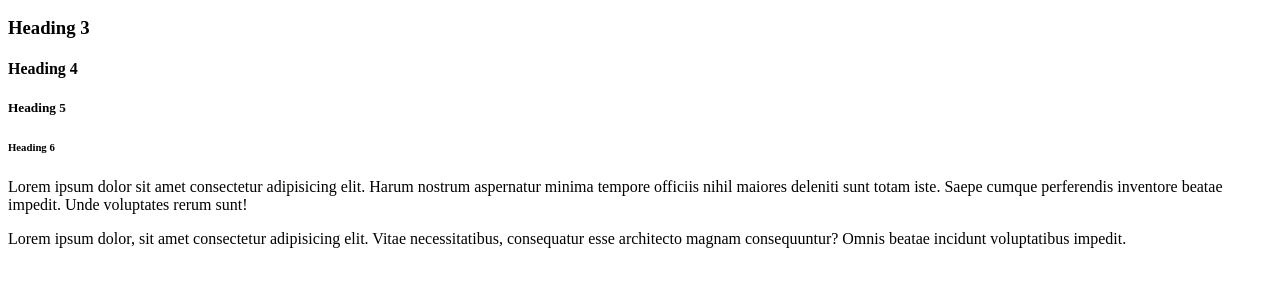
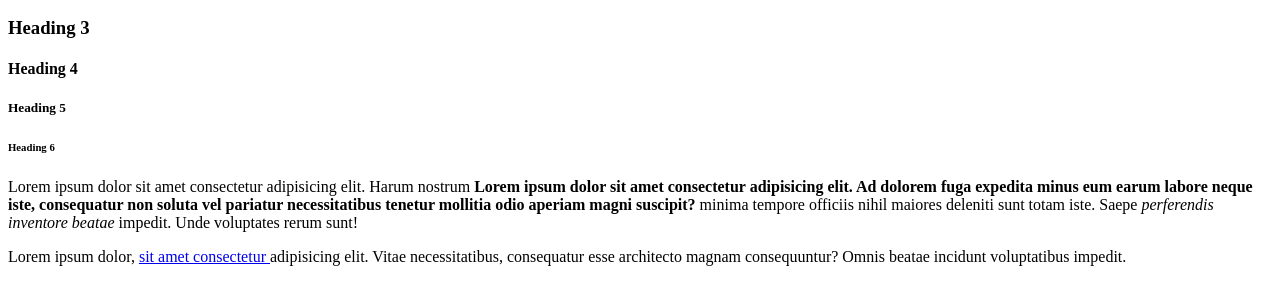
Before and after one commit to Mominhussain00/First-project, a plain HTML site: page index1.html in a window 1280 px wide. Shown: the part 110-414 px from the top of the page. Drawn offline with Linux system fonts and the light colour scheme.

Commit message:
Links and text alterations

```diff
--- a/index1.html
+++ b/index1.html
@@ -15,11 +15,20 @@
 <!--Paragraphs-->
 <p>
     <!--"Lorem" crestes some sample text to play around with-->
-    Lorem ipsum dolor sit amet consectetur adipisicing elit. Harum nostrum aspernatur minima tempore officiis nihil maiores deleniti sunt totam iste. Saepe cumque perferendis inventore beatae impedit. Unde voluptates rerum sunt!
+    Lorem ipsum dolor sit amet
+    consectetur adipisicing elit.
+    Harum nostrum <strong> Lorem ipsum dolor sit amet consectetur adipisicing elit.
+     Ad dolorem fuga expedita minus eum earum labore neque iste,
+    consequatur non soluta vel pariatur necessitatibus tenetur mollitia
+     odio aperiam magni suscipit?</strong> minima
+     tempore officiis nihil maiores
+      deleniti sunt totam iste. Saepe
+    <em> perferendis inventore
+    beatae </em>impedit. Unde voluptates rerum sunt!
 </p>
 <p>
-Lorem ipsum dolor, sit amet
- consectetur adipisicing elit.
+Lorem ipsum dolor, <a href="http://google.com" target="_blank">sit amet
+ consectetur </a>adipisicing elit.
   Vitae necessitatibus, consequatur esse architecto magnam consequuntur? Omnis beatae incidunt voluptatibus impedit.</p>
 </p>
  </body>
```
